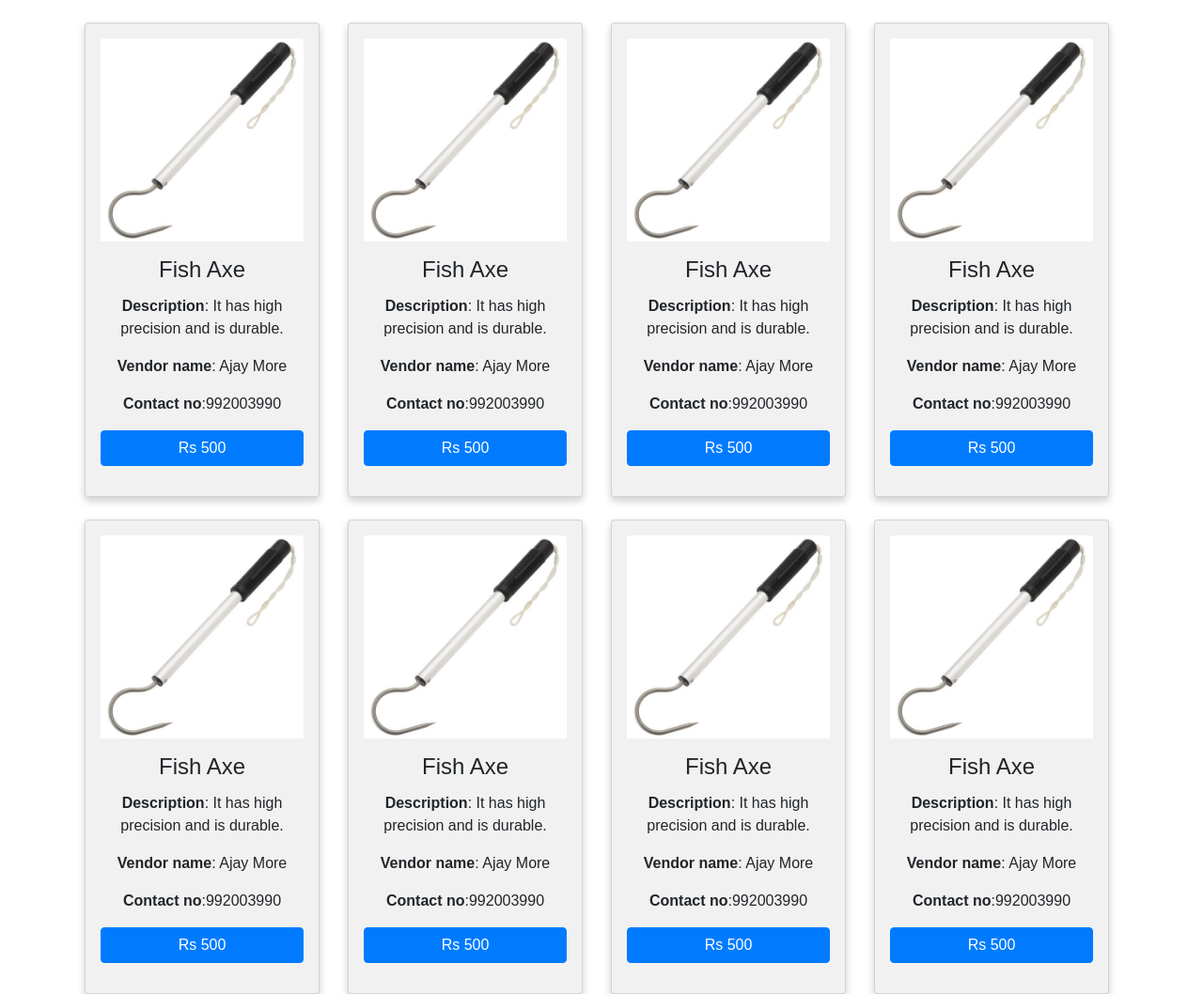
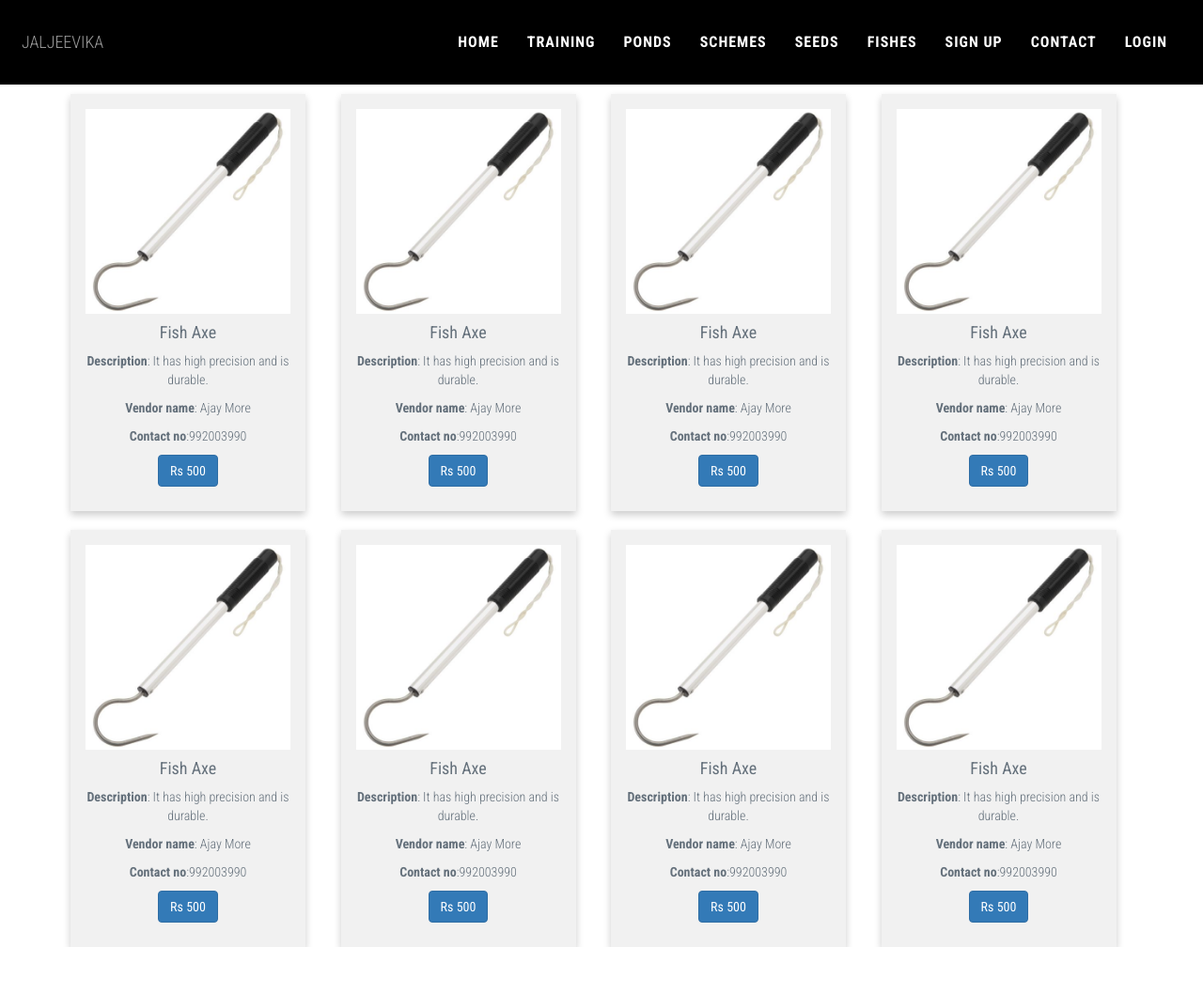
Before and after one commit to mumbai19/team-14, a PHP site: page /Product.php in a window 1280 px wide. Shown: the whole page at 94% size. After the commit the page ends 1008 px from the top, so only its background shows below. Run offline with PHP 8.4, Linux system fonts and the light colour scheme; some libraries are stand-ins or nearby versions.

Commit message:
'navbar_added_in_product_page'

```diff
--- a/Product.php
+++ b/Product.php
@@ -1,70 +1,39 @@
+<html lang="en">
 
-<!DOCTYPE html>
-<html lang="en">
 <head>
-  <title>Bootstrap Example</title>
-  <meta charset="utf-8">
-  <meta name="viewport" content="width=device-width, initial-scale=1">
-  <link rel="stylesheet" href="https://maxcdn.bootstrapcdn.com/bootstrap/4.3.1/css/bootstrap.min.css">
-  <script src="https://ajax.googleapis.com/ajax/libs/jquery/3.4.1/jquery.min.js"></script>
-  <script src="https://cdnjs.cloudflare.com/ajax/libs/popper.js/1.14.7/umd/popper.min.js"></script>
-  <script src="https://maxcdn.bootstrapcdn.com/bootstrap/4.3.1/js/bootstrap.min.js"></script>
-  <style>
-    /* Remove the navbar's default margin-bottom and rounded borders */
-    .navbar {
-      margin-bottom: 0;
-      border-radius: 0;
-    }
 
-    /* Set height of the grid so .sidenav can be 100% (adjust as needed) */
-    .row.content {height: 450px}
+    <!--TITLE OF THE PAGE-->
+    <title>Jaljeevika</title>
 
-    /* Set gray background color and 100% height */
-    .sidenav {
-      padding-top: 20px;
-      height: 100%;
-    }
+<!--    <link rel="shortcut icon" href="img/icon.jpg">-->
 
-    /* Set black background color, white text and some padding */
-    footer {
-      background-color: #555;
-      color: white;
-      padding: 15px;
-    }
-    .panel panel-default{
-        padding:100px;
-    }
-    .panel-body{
-        padding-left:100px;
-    }
+    <!--Fontawesome 4.7.0-->
+    <link rel="stylesheet" href="vendors/fontawesome/css/font-awesome.min.css">
 
-    /* On small screens, set height to 'auto' for sidenav and grid */
-    @media screen and (max-width: 767px) {
-      .sidenav {
-        height:auto;
-        padding: 15px;
-      }
-      .panel-body{
-        padding-left:1px;
-    }
-      .row.content {height:auto;}
-    }
+    <!--Fonts Used-->
+    <link href="https://fonts.googleapis.com/css?family=Roboto+Condensed:300,300i,400,400i,700,700i" rel="stylesheet">
 
-  </style>
-</head>
-<body>
-<!DOCTYPE html>
-<html>
-<head>
-<meta name="viewport" content="width=device-width, initial-scale=1">
-<style>
+
+    <!--core plugin css-->
+    <link rel="stylesheet" href="vendors/bootstrap/css/bootstrap.min.css">
+    <!-- end of core plugin css-->
+
+    <!--ANIMATE CSS-->
+    <link rel="stylesheet" href="vendors/animate/animate.css">
+    <!--END OF ANIMATE CSS-->
+
+    <!--MAGNIFY CSS-->
+    <link rel="stylesheet" href="vendors/magnify/magnific-popup.css">
+
+    <!--Costom Styling css-->
+    <link rel="stylesheet" href="css/style.css">
+    <link rel="stylesheet" href="css/responsive.css">
+    <!-- End of Costom Styling css-->
+    <style>
 * {
   box-sizing: border-box;
 }
 
-body {
-  font-family: Arial, Helvetica, sans-serif;
-}
 
 /* Float four columns side by side */
 .column {
@@ -101,8 +70,41 @@ body {
 }
 </style>
 </head>
-<body>
 
+<body class="text-content" data-spy="scroll" data-target=".navbar-inverse" data-offset="65">
+   <!--NAVIGATION-->
+   <nav class="navbar navbar-inverse navbar-fixed-top " role="navigation">
+       <div class="container-fluid">
+           <div class="wg-nav-wrapper">
+               <div class="nav-header">
+                  <button type="button" class="navbar-toggle collapsed" data-toggle="collapse" data-target="#wg-menu">
+                      <span class="sr-only">Toggle navigation</span>
+                      <span class="icon-bar"></span>
+                      <span class="icon-bar"></span>
+                      <span class="icon-bar"></span>
+                  </button>
+                   <a href="#" class="navbar-brand">JALJEEVIKA</a>
+               </div>
+               <div id="wg-menu" class="collapse navbar-collapse">
+                   <ul class="nav navbar-nav">
+                       <li><a class="smooth-scroll" href="#home">Home</a></li>
+                       <li><a class="smooth-scroll" href="#about">Training</a></li>
+                       <li><a class="smooth-scroll" href="#work">Ponds</a></li>
+                       <li><a class="smooth-scroll" href="#testimonials">Schemes</a></li>
+                       <li><a class="smooth-scroll" href="#pricing">Seeds</a></li>
+                       <li><a class="smooth-scroll" href="#stats">Fishes</a></li>
+                       <li><a class="smooth-scroll" href="#clients">Sign Up</a></li>
+                       <li><a class="smooth-scroll" href="#contact">Contact</a></li>
+                       <li><a class="smooth-scroll" href="#clients">LOGIN</a></li>
+                   </ul>
+               </div>
+           </div>
+       </div>
+   </nav>
+<br>
+<br>
+<br>
+<br>
 <br>
 <div class="container" >
 <div class="row">
@@ -210,12 +212,36 @@ body {
       <p><b>Contact no</b>:992003990</p>
       <a href="#" class="btn btn-primary">Rs 500</a>
 </p>
-  </div>
-  </div>
+        </div>
+    </div>
 </div>
 </div>
-</body>
-</html>
+   <!--SCRIPTS STARTS HERE-->
+
+    <!--CORE JS-->
+
+    <!--jQuery Script-->
+    <script src="vendors/jquery/jquery-3.3.1.min.js"></script>
+    <!--Bootstrap Script-->
+    <script src="vendors/bootstrap/js/bootstrap.min.js"></script>
+
+    <!--wow.js-->
+
+    <!--COUNTERUP-->
+    <script src="vendors/waypoints/jquery.waypoints.min.js"></script>
+    <script src="vendors/counterup/jquery.counterup.min.js"></script>
+
+    <!--Easing-->
+    <script src="vendors/easing/easing.js"></script>
+
+    <!--END OF CORE JS-->
+
+    <!--CUSTOM JS-->
+    <script src="js/script.js"></script>
+    <!--END OF CUSTOM JS-->
+
+    <!--SCRIPTS ENDS HERE-->
 
 </body>
+
 </html>
```
